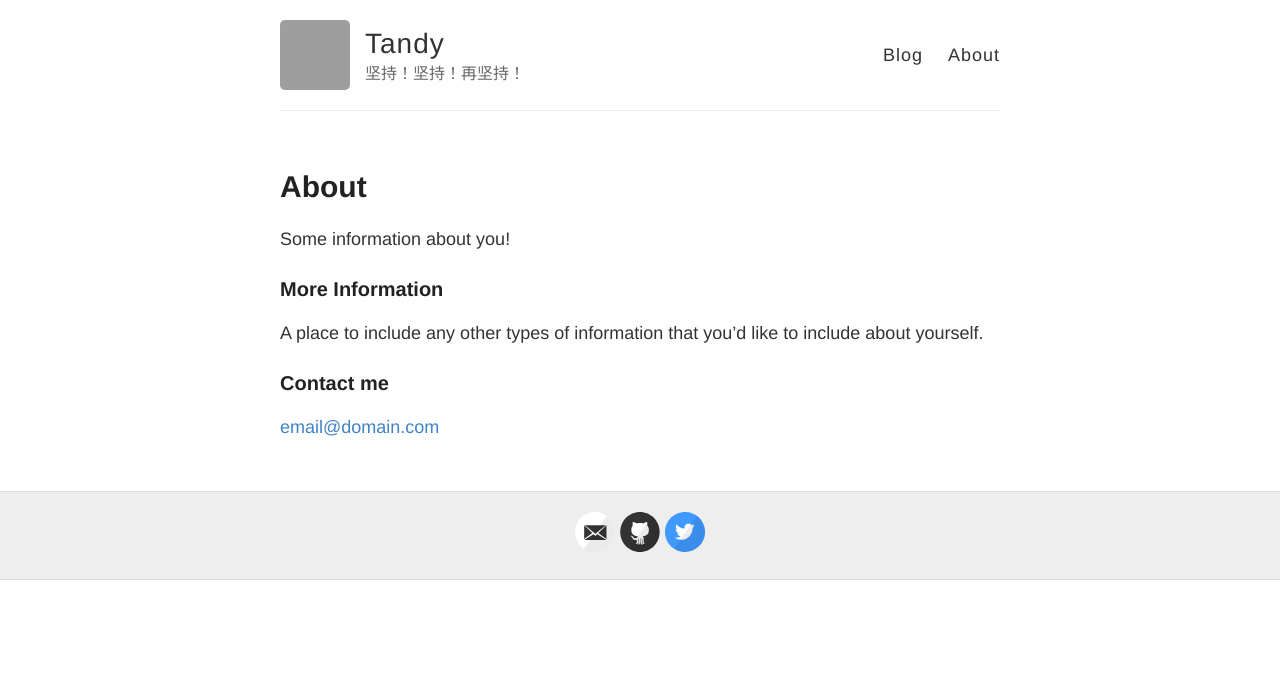
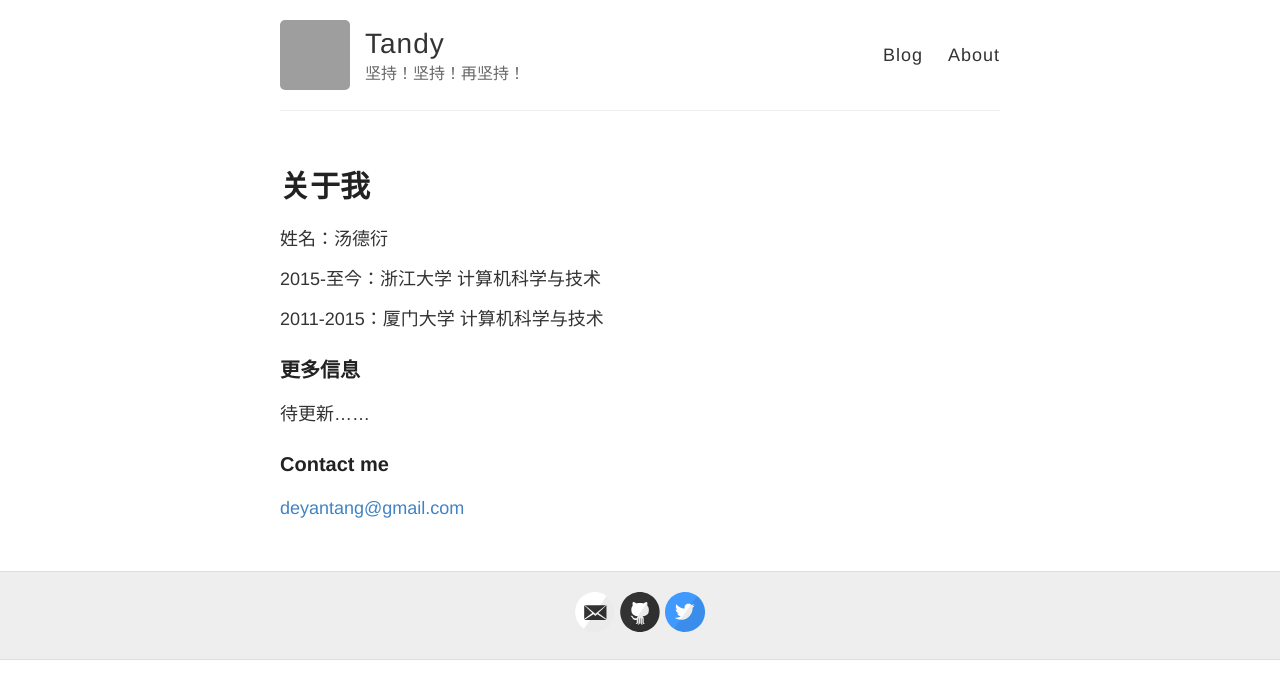
Before and after one commit to Tandy123/Tandy123.github.io, a Jekyll site: the page built from about.md, in a window 1280 px wide. Shown: the top 699 px of the page. Built offline with Jekyll 4.4.1, drawn with Linux system fonts in a browser that asks for light colours; grey boxes are pictures that could not be loaded.

```diff
--- a/about.md
+++ b/about.md
@@ -1,15 +1,19 @@
 ---
 layout: page
-title: About
+title: 关于我
 permalink: /about/
 ---
 
-Some information about you!
+姓名：汤德衍
 
-### More Information
+2015-至今：浙江大学	计算机科学与技术
 
-A place to include any other types of information that you'd like to include about yourself.
+2011-2015：厦门大学	计算机科学与技术
+
+### 更多信息
+
+待更新……
 
 ### Contact me
 
-[email@domain.com](mailto:email@domain.com)
+[deyantang@gmail.com](mailto:deyantang@gmail.com)
```
Also changed, not shown: _posts/2014-3-3-Hello-World.md (deleted, +0 -10 lines), _posts/2014-3-3-How-to-build-personal-web-by-jekyll.md (added, +139 -0 lines), README.md, images/201705/1.png (added), images/201705/10.png (added), images/201705/2.png (added), images/201705/3.png (added), images/201705/4.png (added), images/201705/5.png (added), images/201705/6.png (added), images/201705/7.png (added), images/201705/8.png (added), images/201705/9.png (added).
